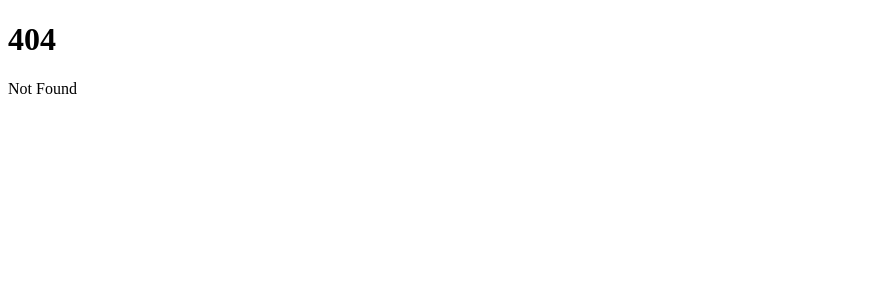
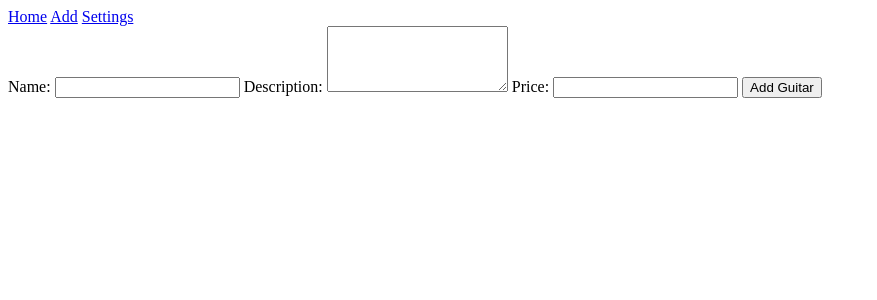
Before and after one commit to tidumarco/dotnet-fullstack, a SvelteKit app in the folder client/: page /add in a window 1280 px wide. Before the commit this address had no page. Shown: the top 300 px of the page, without its empty margins (0-877 px from the left). Built offline with nearby package versions, Linux system fonts and the light colour scheme.

Commit message:
Added minimum UI

```diff
--- /dev/null
+++ b/client/src/routes/+layout.svelte
@@ -0,0 +1,7 @@
+<nav>
+	<a href="/home">Home</a>
+	<a href="/add">Add</a>
+	<a href="/settings">Settings</a>
+</nav>
+
+<slot />
--- /dev/null
+++ b/client/src/routes/add/+page.svelte
@@ -0,0 +1,40 @@
+<script>
+	let name = '';
+	let description = '';
+	let price = '';
+
+	async function handleSubmit() {
+		const formData = {
+			name,
+			description,
+			price
+		};
+
+		const response = await fetch('http://localhost:5024/guitar', {
+			method: 'POST',
+			headers: {
+				'Content-Type': 'application/json'
+			},
+			body: JSON.stringify(formData)
+		});
+
+		if (response.ok) {
+			console.log('Guitar added successfully!');
+		} else {
+			console.error('Failed to add guitar');
+		}
+	}
+</script>
+
+<form on:submit|preventDefault={handleSubmit}>
+	<label for="name">Name:</label>
+	<input type="text" id="name" bind:value={name} />
+
+	<label for="description">Description:</label>
+	<textarea id="description" rows="4" bind:value={description}></textarea>
+
+	<label for="price">Price:</label>
+	<input type="number" id="price" bind:value={price} />
+
+	<button type="submit">Add Guitar</button>
+</form>
--- /dev/null
+++ b/client/src/types/Guitar.ts
@@ -0,0 +1,6 @@
+export type Guitar = {
+	id: number;
+	name: string;
+	description: string;
+	price: number;
+};
```
Also changed, not shown: client/src/routes/+page.svelte (deleted, +0 -16 lines), client/src/routes/home/+page.svelte (added, +44 -0 lines), client/src/slots/Guitar.svelte (added, +38 -0 lines).
